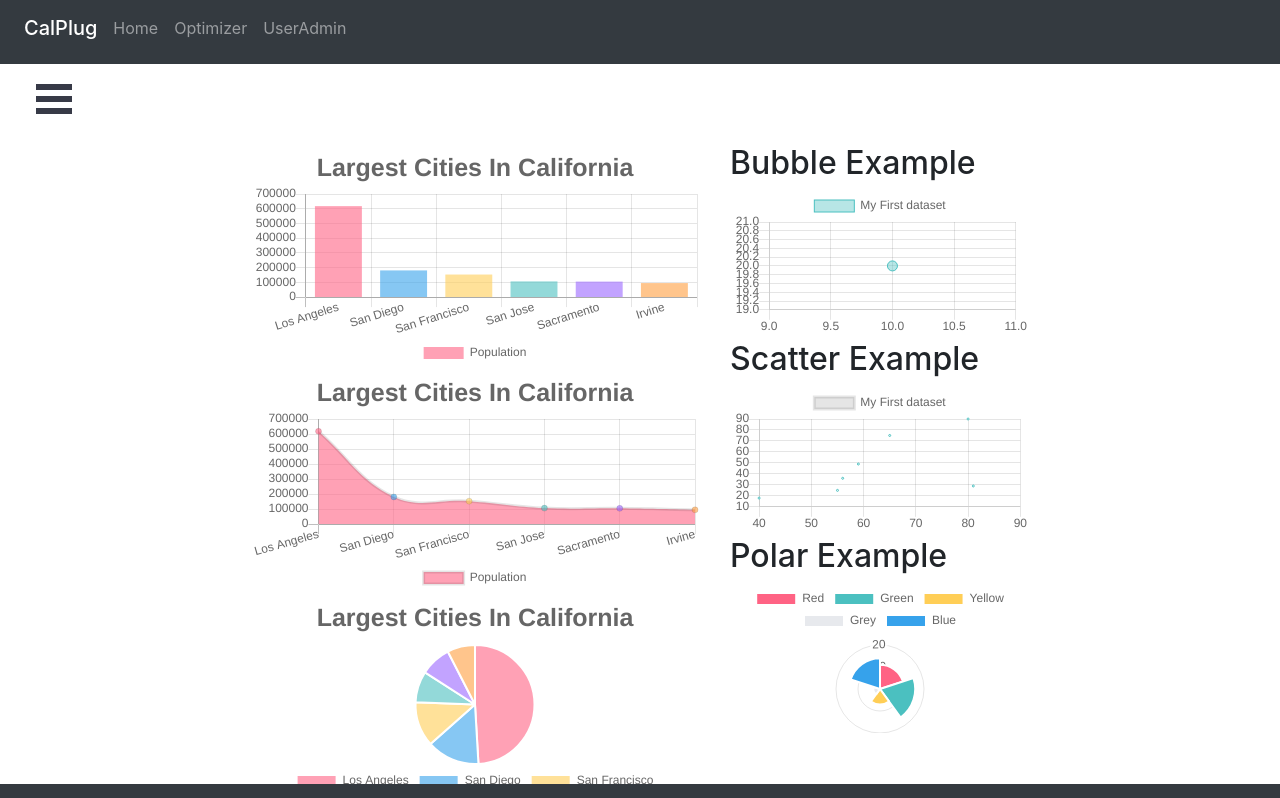
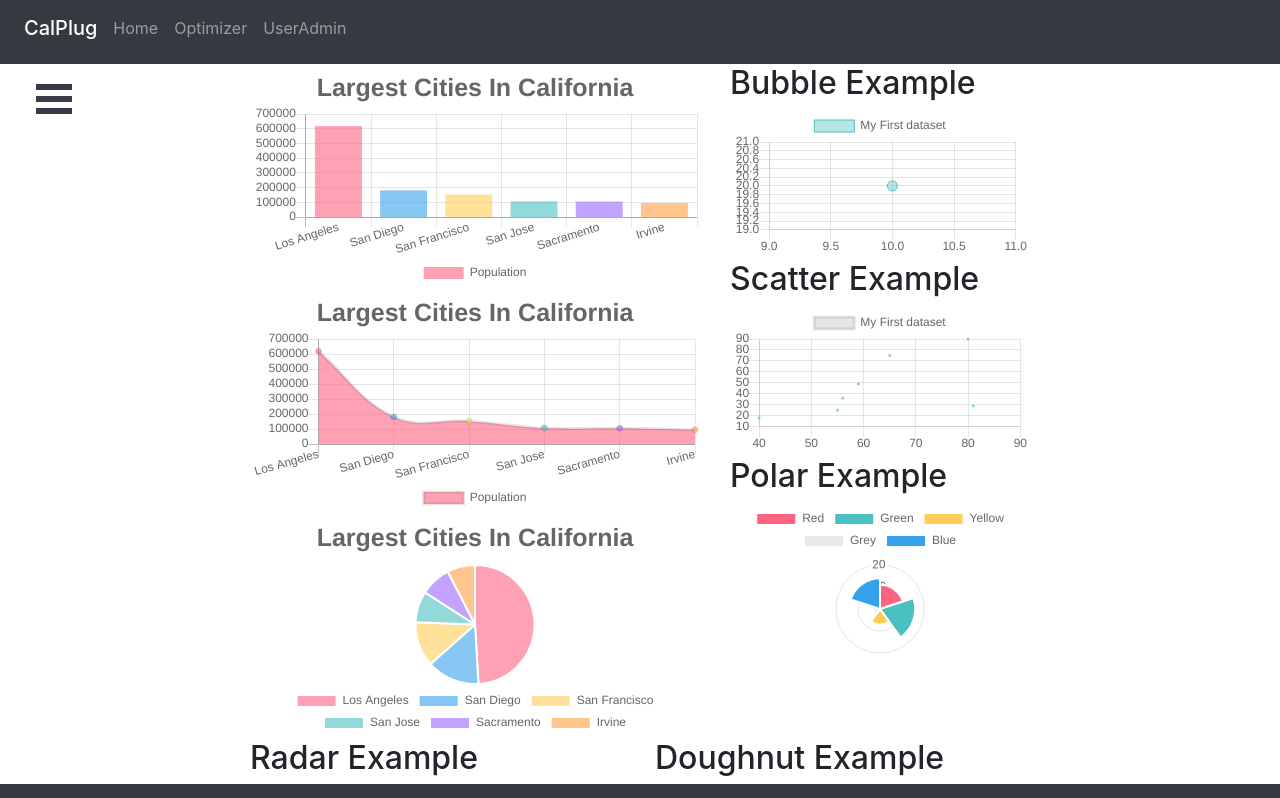
Before and after one commit to payamdowlatyari/admin-web-portal, a React (Create React App) app: page /Home in a window 1280 px wide. Shown: the top 798 px of the page. Built offline with nearby package versions, Linux system fonts and the light colour scheme.

Commit message:
change routing

```diff
--- a/src/App.js
+++ b/src/App.js
@@ -32,14 +32,28 @@ class App extends Component {
           justifyContent: "center",
           alignItems: "center"
         }}>
-     <Router>
-      <div className="router">
-        <Switch>
+     <Router basename={process.env.PUBLIC_URL}>
+     <Route render = {({ location }) => (
+        //  <Layout location = { location }>
+             <Switch location = { location }>
+
+                <Route exact path = '/' component = { Home } />
+                <Route exact path = '/Optimizer/' component = { Optimizer } />
+                <Route exact path = '/UserAdmin/' component = { UserAdmin } />
+                <Route exact path = '/Home' component = { Home } />
+
+
+              </Switch>
+          //  </Layout>
+       )} />
+      {/* <div className="router"> */}
+        {/* <Switch>
           <Route path="/Optimizer" component={Optimizer}/>
           <Route path="/UserAdmin" component={UserAdmin}/>
-          <Route path="/" component={Home}/>
-        </Switch>
-      </div>
+            <Route path="/Home" component={Home}/>
+          <Route path="/" component={ Home } />
+        </Switch> */}
+      {/* </div> */}
     </Router>
     </Container>
     </div>
```
